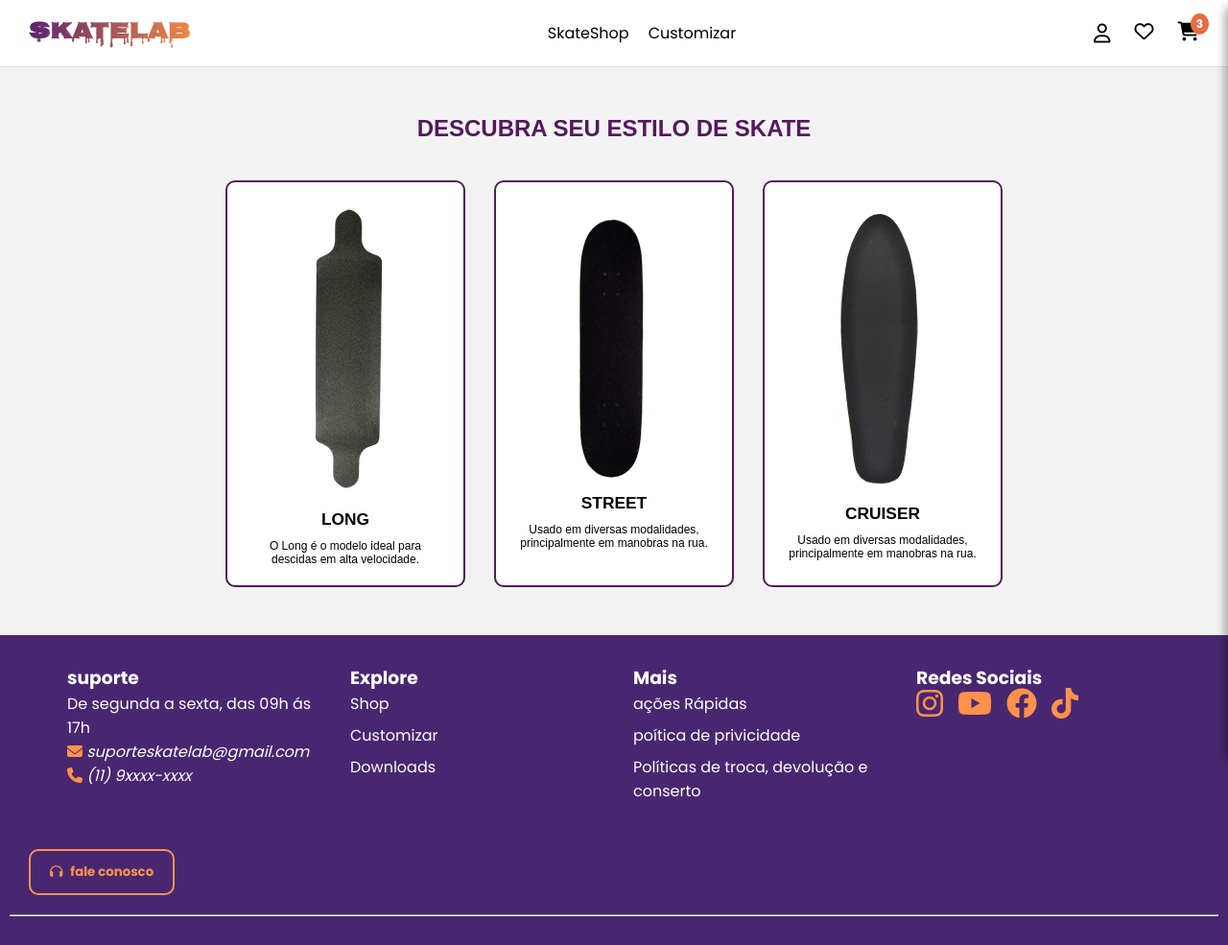
After one commit to ferreiravih/Skate-Lab, a PHP site: page /select/select.php in a window 1280 px wide. The commit adds this page. Shown: the whole page at 96% size. Run offline with PHP 8.4, Linux system fonts and the light colour scheme.

Commit message:
Alterações: Home - Nav / Adição: Select

```diff
--- a/componentes/navbar.php
+++ b/componentes/navbar.php
@@ -19,7 +19,7 @@
         </div>
         <nav class="menu">
             <a href="../skateshop/skateee.php">SkateShop</a>
-            <a href="#">Customizar</a>
+            <a href="../select/select.php"">Customizar</a>
         </nav>
         <div class="icones1">
             <i class="fa-regular fa-user user-icon" id="userIcon"></i>
--- /dev/null
+++ b/select/select.css
@@ -0,0 +1,60 @@
+body {
+    font-family: Arial, sans-serif;
+    background-color: #f2f2f2;
+    margin: 0;
+    padding: 0;
+}
+
+.estilo-skate {
+    text-align: center;
+    padding: 50px 20px;
+}
+
+.estilo-skate h2 {
+    color: #55185D; /* roxo escuro */
+    margin-bottom: 40px;
+}
+
+.cards {
+    display: flex;
+    justify-content: center;
+    gap: 30px;
+    flex-wrap: wrap;
+}
+
+.card {
+    background-color: #ffffff;
+    border: 2px solid #55185D;
+    border-radius: 10px;
+    width: 250px;
+    padding: 20px;
+    cursor: pointer;
+    transition: transform 0.3s, box-shadow 0.3s;
+    text-align: center;
+}
+
+.card:hover {
+    transform: translateY(-10px);
+    box-shadow: 0 10px 20px rgba(0,0,0,0.2);
+}
+
+.card .imagem img {    max-width: 100%;
+    height: auto;
+    margin-bottom: 15px;
+    align-items: center;
+    object-fit: contain;
+    display: block;
+    margin-left: auto;
+    margin-right: auto;
+}
+
+.card h3 {
+    color: #000000; /* texto preto */
+    margin-bottom: 10px;
+    font-size: 1.3em;
+}
+
+.card p {
+    color: #000000; /* texto preto */
+    font-size: 0.9em;
+}
--- /dev/null
+++ b/select/select.js
@@ -0,0 +1,5 @@
+// Função para redirecionar para outra aba
+function irPara(pagina) {
+    // Substitua 'pagina' pelo link da página desejada
+    window.location.href = pagina;
+}
--- /dev/null
+++ b/select/select.php
@@ -0,0 +1,62 @@
+<?php
+
+?>
+
+<!DOCTYPE html>
+<html lang="pt-br">
+
+<head>
+    <meta charset="UTF-8">
+    <meta name="viewport" content="width=device-width, initial-scale=1.0">
+    <link rel="stylesheet" href="../select/select.css">
+    <link rel="stylesheet" href="../global/global.css">
+    <title>Select_SkateLab</title>
+</head>
+
+<body>
+
+    <header>
+        <nav>
+            <?php include '../componentes/navbar.php'; ?>
+        </nav>
+    </header>
+
+    <section class="estilo-skate">
+        <h2>DESCUBRA SEU ESTILO DE SKATE</h2>
+        <div class="cards">
+
+            <!-- LONG -->
+            <button class="card" onclick="irPara('long.php')">
+                <div class="imagem">
+                    <img src="../img/imgs-select/long.png" alt="Longboard">
+                </div>
+                <h3>LONG</h3>
+                <p>O Long é o modelo ideal para descidas em alta velocidade.</p>
+            </button>
+
+            <!-- STREET -->
+            <button class="card" onclick="irPara('street.php')">
+                <div class="imagem">
+                    <img src="../img/imgs-select/street.png" alt="Street">
+                </div>
+                <h3>STREET</h3>
+                <p>Usado em diversas modalidades, principalmente em manobras na rua.</p>
+            </button>
+
+            <!-- CRUISER -->
+            <button class="card" onclick="irPara('cruiser.php')">
+                <div class="imagem">
+                    <img src="../img/imgs-select/cruiser.png" alt="Cruiser">
+                </div>
+                <h3>CRUISER</h3>
+                <p>Usado em diversas modalidades, principalmente em manobras na rua.</p>
+            </button>
+        </div>
+    </section>
+
+    <script src="select.js"></script>
+
+    <footer>
+        <?php include '../componentes/footer.php'; ?>
+    </footer>
+</body>
```
Also changed, not shown: home/home.css (+167 -60 lines), home/home.php (+4 -10 lines), img/imgs-home/home-capa.svg (deleted), img/imgs-home/home-desconto.png, img/imgs-home/home-entrega.png, img/imgs-home/home-segura.png, img/imgs-home/home-troca.png, img/imgs-select/cruiser.png (added), img/imgs-select/long.png (added), img/imgs-select/street.png (added), 1 other file.
